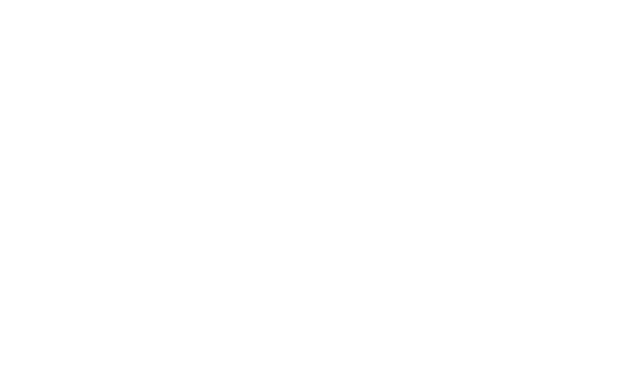
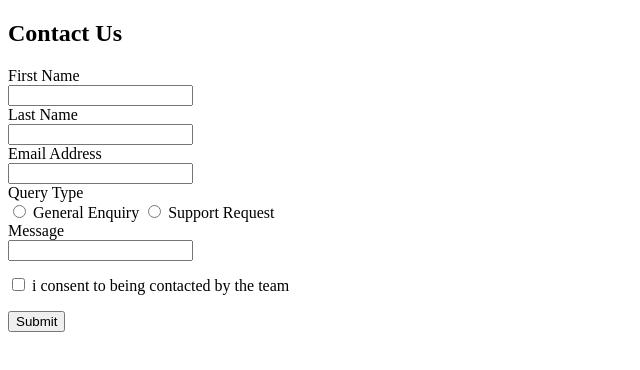
Before and after one commit to mahmood-moghaddasi/contact-form, a plain HTML site: page index.html in a window 1280 px wide. Shown: the whole page, without its empty margins (0-640 px from the left). Drawn offline with Linux system fonts and the light colour scheme.

Commit message:
creating html structure

```diff
--- a/index.html
+++ b/index.html
@@ -7,6 +7,39 @@
     <link rel="stylesheet" href="style/style.css" />
   </head>
   <body>
+    <div class="container">
+      <h2>Contact Us</h2>
+      <form action="">
+        <div id="first_name">
+          <label>First Name</label>
+          <input type="text" />
+        </div>
+        <div id="last_name">
+          <label>Last Name</label>
+          <input type="text" />
+        </div>
+        <div id="email">
+          <label for="">Email Address</label>
+          <input type="email" />
+        </div>
+        <div id="email">
+          <label for="">Query Type</label>
+          <input type="radio" /> General Enquiry <input type="radio" /> Support
+          Request
+        </div>
+        <div id="message">
+          <label for="">Message</label>
+          <input type="text" />
+        </div>
+        <div id="checkBox">
+          <input type="checkbox" name="" id="" />
+          <p style="display: inline-block">
+            i consent to being contacted by the team
+          </p>
+        </div>
+        <button type="submit">Submit</button>
+      </form>
+    </div>
     <script src="app.js"></script>
   </body>
 </html>
--- a/style/style.css
+++ b/style/style.css
@@ -0,0 +1,14 @@
+:root {
+  --color-primary-green-200: hsl(148, 38%, 91%);
+  --color-primary-green-600: hsl(169, 82%, 27%);
+  --color-primary-red: hsl(0, 66%, 54%);
+  --color-neutral-white: hsl(0, 0%, 100%);
+  --color-neutral-Grey-500: hsl(186, 15%, 59%);
+  --color-neutral-Grey-900: hsl(187, 24%, 22%);
+}
+/*
+- Mobile: 375px
+- Desktop: 1440px */
+label {
+  display: block;
+}
```
